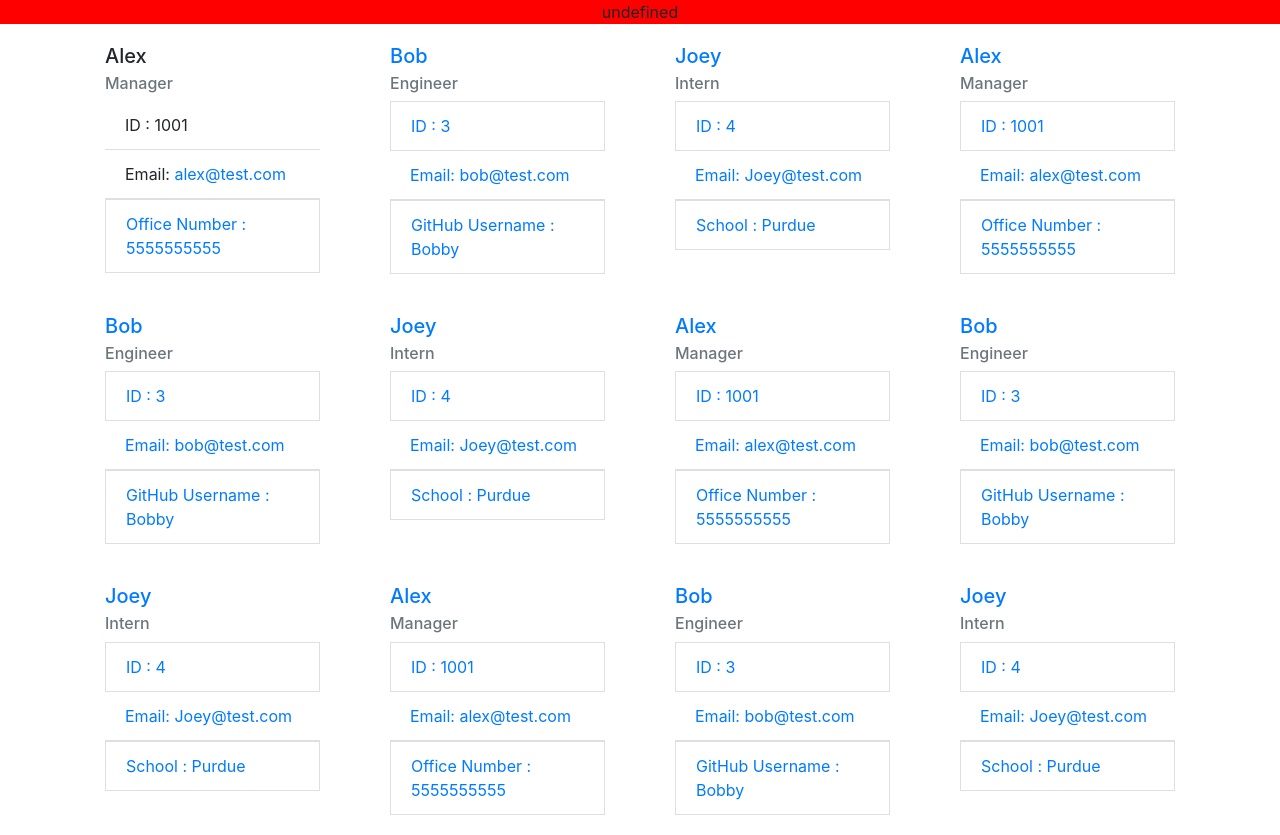
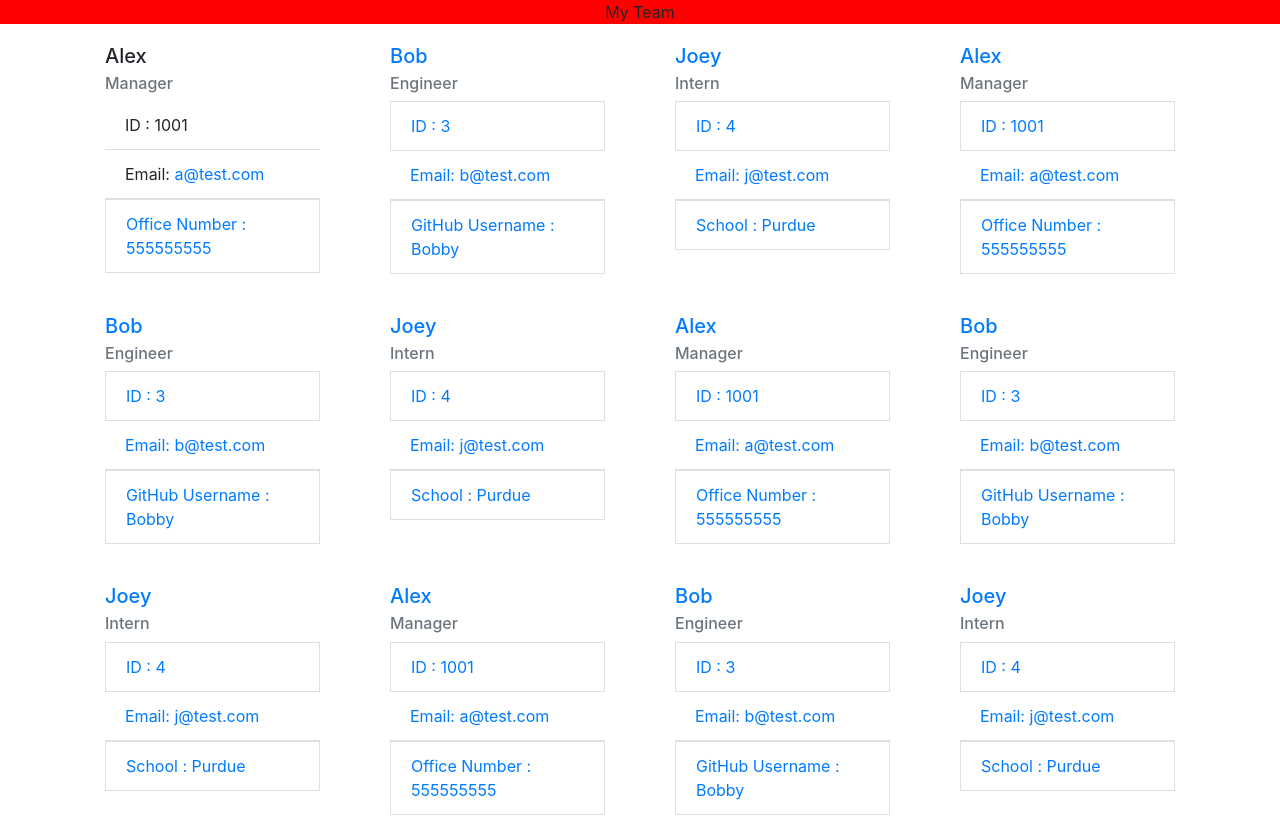
Before and after one commit to astribli/team-profile-generator, a website: page Employees.html in a window 1280 px wide. Drawn offline with nearby package versions, Linux system fonts and the light colour scheme.

Commit message:
still working

```diff
--- a/Employees.html
+++ b/Employees.html
@@ -13,7 +13,7 @@
 </head>
 
 <body>
-    <header>undefined</header>
+    <header>My Team</header>
 
     <div class="container">
         <div class="row">
@@ -23,8 +23,8 @@
                 <h6 class="card-subtitle mb-2 text-muted">Manager</h6>
                 <ul class="list-group list-group-flush">
                     <li class="list-group-item">ID : 1001</li>
-                    <li class="list-group-item">Email: <a href="mailto:alex@test.com">alex@test.com</li>
-                    <li class="list-group-item">Office Number : 5555555555</li>
+                    <li class="list-group-item">Email: <a href="mailto:a@test.com">a@test.com</li>
+                    <li class="list-group-item">Office Number : 555555555</li>
                 </ul>
             </div>
         </div>
@@ -34,7 +34,7 @@
                 <h6 class="card-subtitle mb-2 text-muted">Engineer</h6>
                 <ul class="list-group list-group-flush">
                     <li class="list-group-item">ID : 3</li>
-                    <li class="list-group-item">Email: <a href="mailto:bob@test.com">bob@test.com</li>
+                    <li class="list-group-item">Email: <a href="mailto:b@test.com">b@test.com</li>
                     <li class="list-group-item">GitHub Username : Bobby</li>
                 </ul>
             </div>
@@ -45,7 +45,7 @@
                 <h6 class="card-subtitle mb-2 text-muted">Intern</h6>
                 <ul class="list-group list-group-flush">
                     <li class="list-group-item">ID : 4</li>
-                    <li class="list-group-item">Email: <a href="mailto:Joey@test.com">Joey@test.com</li>
+                    <li class="list-group-item">Email: <a href="mailto:j@test.com">j@test.com</li>
                     <li class="list-group-item">School : Purdue</li>
                 </ul>
             </div>
@@ -56,8 +56,8 @@
                 <h6 class="card-subtitle mb-2 text-muted">Manager</h6>
                 <ul class="list-group list-group-flush">
                     <li class="list-group-item">ID : 1001</li>
-                    <li class="list-group-item">Email: <a href="mailto:alex@test.com">alex@test.com</li>
-                    <li class="list-group-item">Office Number : 5555555555</li>
+                    <li class="list-group-item">Email: <a href="mailto:a@test.com">a@test.com</li>
+                    <li class="list-group-item">Office Number : 555555555</li>
                 </ul>
             </div>
         </div>
@@ -67,7 +67,7 @@
                 <h6 class="card-subtitle mb-2 text-muted">Engineer</h6>
                 <ul class="list-group list-group-flush">
                     <li class="list-group-item">ID : 3</li>
-                    <li class="list-group-item">Email: <a href="mailto:bob@test.com">bob@test.com</li>
+                    <li class="list-group-item">Email: <a href="mailto:b@test.com">b@test.com</li>
                     <li class="list-group-item">GitHub Username : Bobby</li>
                 </ul>
             </div>
@@ -78,7 +78,7 @@
                 <h6 class="card-subtitle mb-2 text-muted">Intern</h6>
                 <ul class="list-group list-group-flush">
                     <li class="list-group-item">ID : 4</li>
-                    <li class="list-group-item">Email: <a href="mailto:Joey@test.com">Joey@test.com</li>
+                    <li class="list-group-item">Email: <a href="mailto:j@test.com">j@test.com</li>
                     <li class="list-group-item">School : Purdue</li>
                 </ul>
             </div>
@@ -89,8 +89,8 @@
                 <h6 class="card-subtitle mb-2 text-muted">Manager</h6>
                 <ul class="list-group list-group-flush">
                     <li class="list-group-item">ID : 1001</li>
-                    <li class="list-group-item">Email: <a href="mailto:alex@test.com">alex@test.com</li>
-                    <li class="list-group-item">Office Number : 5555555555</li>
+                    <li class="list-group-item">Email: <a href="mailto:a@test.com">a@test.com</li>
+                    <li class="list-group-item">Office Number : 555555555</li>
                 </ul>
             </div>
         </div>
@@ -100,7 +100,7 @@
                 <h6 class="card-subtitle mb-2 text-muted">Engineer</h6>
                 <ul class="list-group list-group-flush">
                     <li class="list-group-item">ID : 3</li>
-                    <li class="list-group-item">Email: <a href="mailto:bob@test.com">bob@test.com</li>
+                    <li class="list-group-item">Email: <a href="mailto:b@test.com">b@test.com</li>
                     <li class="list-group-item">GitHub Username : Bobby</li>
                 </ul>
             </div>
@@ -111,7 +111,7 @@
                 <h6 class="card-subtitle mb-2 text-muted">Intern</h6>
                 <ul class="list-group list-group-flush">
                     <li class="list-group-item">ID : 4</li>
-                    <li class="list-group-item">Email: <a href="mailto:Joey@test.com">Joey@test.com</li>
+                    <li class="list-group-item">Email: <a href="mailto:j@test.com">j@test.com</li>
                     <li class="list-group-item">School : Purdue</li>
                 </ul>
             </div>
@@ -122,8 +122,8 @@
                 <h6 class="card-subtitle mb-2 text-muted">Manager</h6>
                 <ul class="list-group list-group-flush">
                     <li class="list-group-item">ID : 1001</li>
-                    <li class="list-group-item">Email: <a href="mailto:alex@test.com">alex@test.com</li>
-                    <li class="list-group-item">Office Number : 5555555555</li>
+                    <li class="list-group-item">Email: <a href="mailto:a@test.com">a@test.com</li>
+                    <li class="list-group-item">Office Number : 555555555</li>
                 </ul>
             </div>
         </div>
@@ -133,7 +133,7 @@
                 <h6 class="card-subtitle mb-2 text-muted">Engineer</h6>
                 <ul class="list-group list-group-flush">
                     <li class="list-group-item">ID : 3</li>
-                    <li class="list-group-item">Email: <a href="mailto:bob@test.com">bob@test.com</li>
+                    <li class="list-group-item">Email: <a href="mailto:b@test.com">b@test.com</li>
                     <li class="list-group-item">GitHub Username : Bobby</li>
                 </ul>
             </div>
@@ -144,7 +144,7 @@
                 <h6 class="card-subtitle mb-2 text-muted">Intern</h6>
                 <ul class="list-group list-group-flush">
                     <li class="list-group-item">ID : 4</li>
-                    <li class="list-group-item">Email: <a href="mailto:Joey@test.com">Joey@test.com</li>
+                    <li class="list-group-item">Email: <a href="mailto:j@test.com">j@test.com</li>
                     <li class="list-group-item">School : Purdue</li>
                 </ul>
             </div>
```
